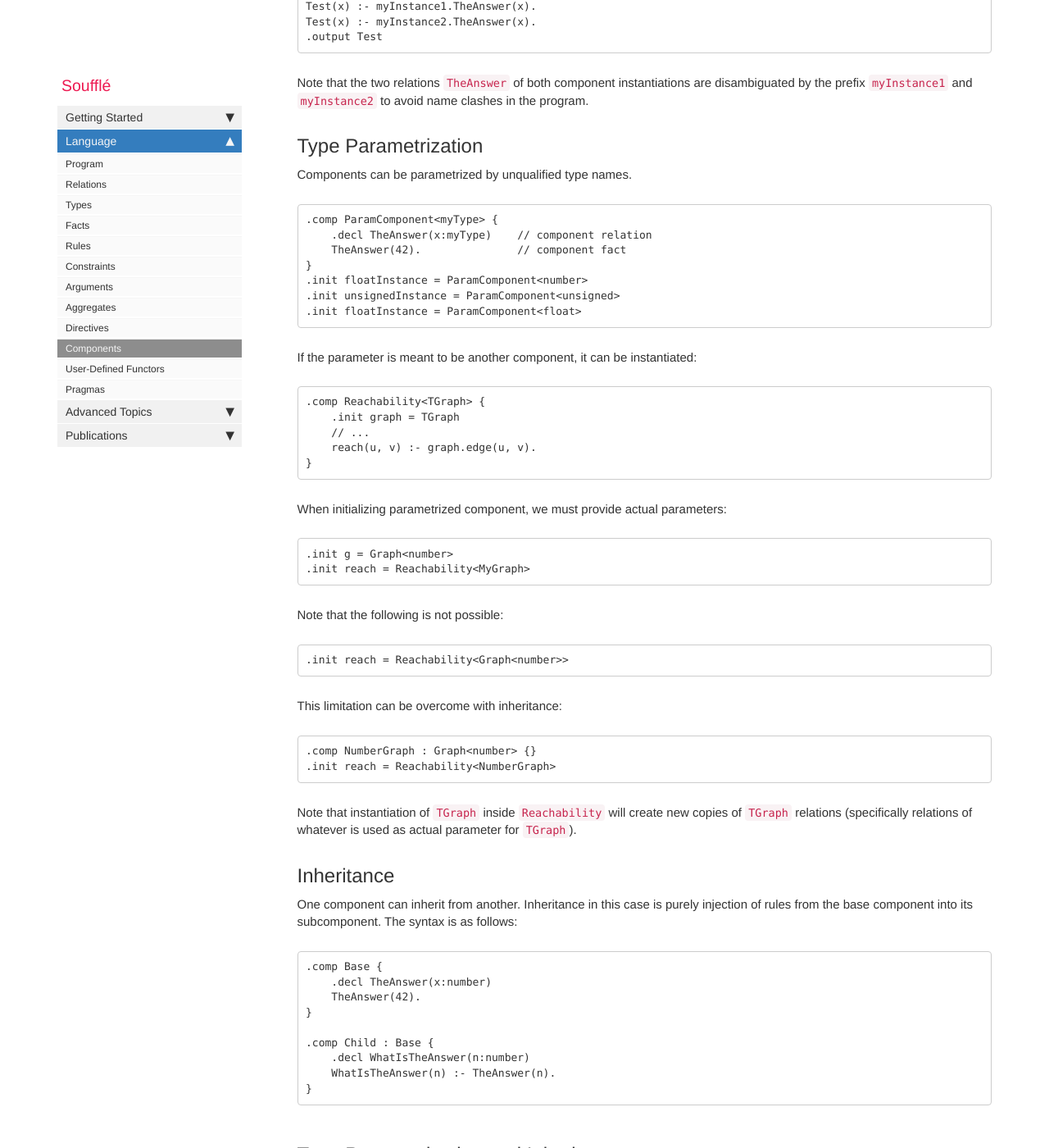
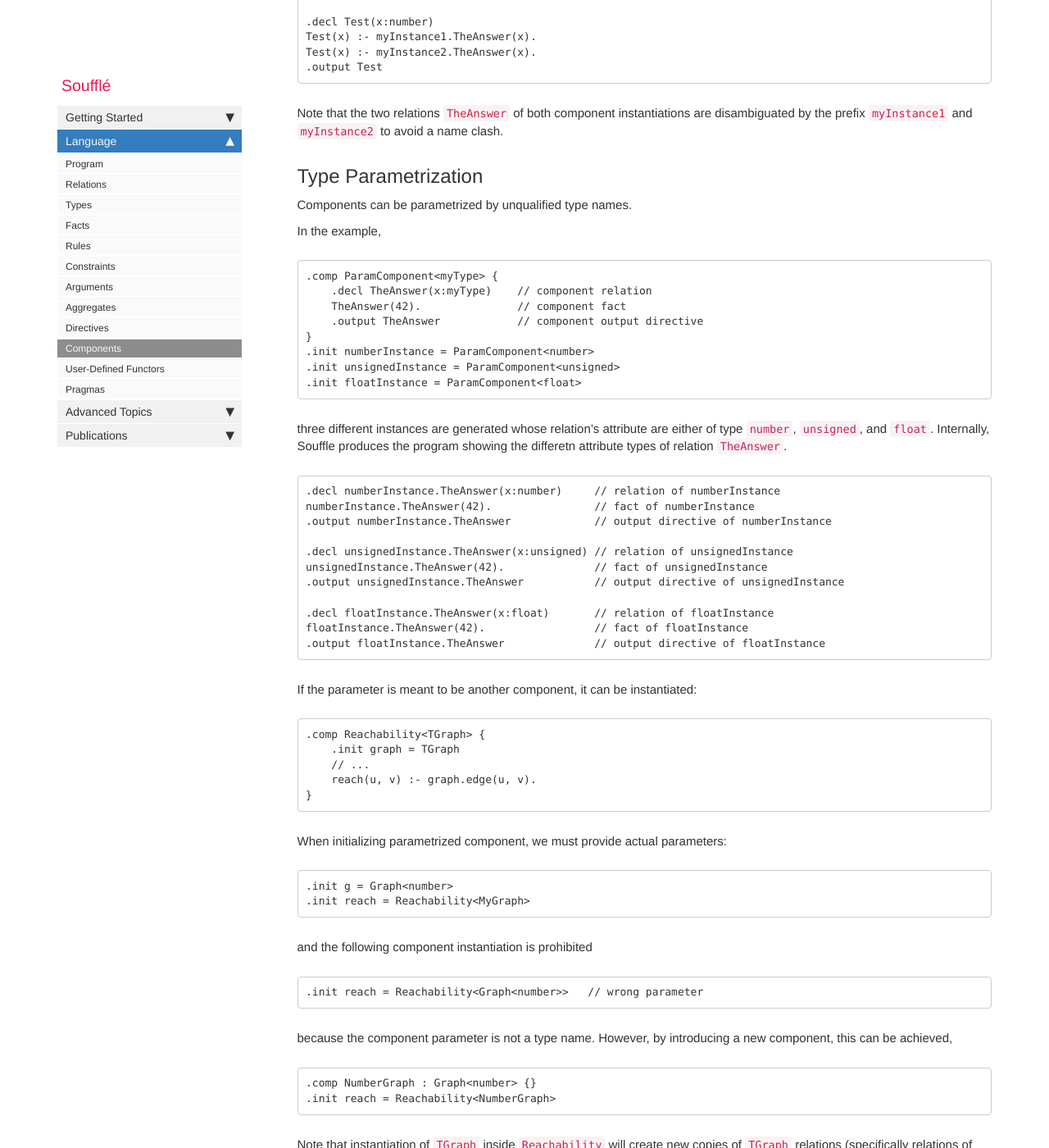
Before and after one commit to souffle-lang/souffle-lang.github.io, a Jekyll site: the page built from pages/docs/components.md, in a window 1280 px wide and 1400 px high, scrolled down 1776 px. Shown: the whole window at 82% size. Built offline with Jekyll 4.4.1, drawn with Linux system fonts in a browser that asks for light colours; comment, search, counter and statistics services are not loaded; some of the changed text lies outside the part shown.

Commit message:
Update components.md

````diff
--- a/pages/docs/components.md
+++ b/pages/docs/components.md
@@ -21,7 +21,7 @@ For example,
 }
 ```
 declares a new component with the name `MyComponent`. The component elements are a type `myType`,
-a relation `TheAnswer` and a fact.
+a relation `TheAnswer`, and a fact.
 
 We instantiate a component using the `.init` keyword followed by a unique name of the instance,
 the `=` symbol, and the name of the component declaration.
@@ -29,20 +29,23 @@ the `=` symbol, and the name of the component declaration.
 In this example,
 ```
 .init myInstance1 = MyComponent
+
 .decl Test(x:number)
 Test(x) :- myInstance1.TheAnswer(x).
 .output Test
 ```
-we instantiate the component `MyComponent` with the name `myInstance1` and the name `myInstance2`.
+we instantiate the component `MyComponent` with the name `myInstance1`.
 Internally, Souffle flattens the component instantiation
-creating for each component its own namespace. The names of the component elements
-are extended using the instantiation name as a prefix.
+creating for each component instantiation its own namespace.
+The qualified names of component elements
+are preprended using the name of the instantiation.
 
 For the above example, Souffle internally expands the component instantiation as follows:
 ```
 .type myInstance1.myType = number
 .decl myInstance1.TheAnswer(x:myType)    // relation of myInstance1
 myInstance1.TheAnswer(42).               // fact of myInstance1
+
 .decl Test(x:number)
 Test(x) :- myInstance1.TheAnswer(x).
 .output Test
@@ -59,7 +62,7 @@ Test(x) :- myInstance1.TheAnswer(x).
 Test(x) :- myInstance2.TheAnswer(x).
 .output Test
 ```
-producing internally the following logic program:
+producing internally the following logic program,
 ```
 .type myInstance1.myType = number
 .decl myInstance1.TheAnswer(x:myType)    // relation of myInstance1
@@ -74,25 +77,42 @@ Test(x) :- myInstance1.TheAnswer(x).
 Test(x) :- myInstance2.TheAnswer(x).
 .output Test
 ```
-Note that the two relations `TheAnswer` of both component instantiations are disambiguated by the prefix `myInstance1` and `myInstance2` to avoid name clashes in the program.
+Note that the two relations `TheAnswer` of both component instantiations are disambiguated by the prefix `myInstance1` and `myInstance2` to avoid a name clash.
 
 ## Type Parametrization
 
 Components can be parametrized by unqualified type names.
 
+In the example,
 ```
 .comp ParamComponent<myType> {
     .decl TheAnswer(x:myType)    // component relation
     TheAnswer(42).               // component fact
+    .output TheAnswer            // component output directive
 }
-.init floatInstance = ParamComponent<number>
+.init numberInstance = ParamComponent<number>
 .init unsignedInstance = ParamComponent<unsigned>
 .init floatInstance = ParamComponent<float>
 ```
+three different instances are generated whose relation's attribute
+are either of type `number`, `unsigned`, and `float`. Internally,
+Souffle produces the program showing the differetn attribute types
+of relation `TheAnswer`.
+```
+.decl numberInstance.TheAnswer(x:number)     // relation of numberInstance
+numberInstance.TheAnswer(42).                // fact of numberInstance
+.output numberInstance.TheAnswer             // output directive of numberInstance
 
+.decl unsignedInstance.TheAnswer(x:unsigned) // relation of unsignedInstance
+unsignedInstance.TheAnswer(42).              // fact of unsignedInstance
+.output unsignedInstance.TheAnswer           // output directive of unsignedInstance
+
+.decl floatInstance.TheAnswer(x:float)       // relation of floatInstance
+floatInstance.TheAnswer(42).                 // fact of floatInstance
+.output floatInstance.TheAnswer              // output directive of floatInstance
+```
 
 If the parameter is meant to be another component, it can be instantiated:
-
 ```
 .comp Reachability<TGraph> {
     .init graph = TGraph
@@ -108,13 +128,13 @@ When initializing parametrized component, we must provide actual parameters:
 .init reach = Reachability<MyGraph>
 ```
 
-Note that the following is not possible:
+and the following component instantiation is prohibited
 
 ```
-.init reach = Reachability<Graph<number>>
+.init reach = Reachability<Graph<number>>   // wrong parameter
 ```
-
-This limitation can be overcome with inheritance:
+because the component parameter is not a type name. However,
+by introducing a new component, this can be achieved,
 
 ```
 .comp NumberGraph : Graph<number> {}
````
